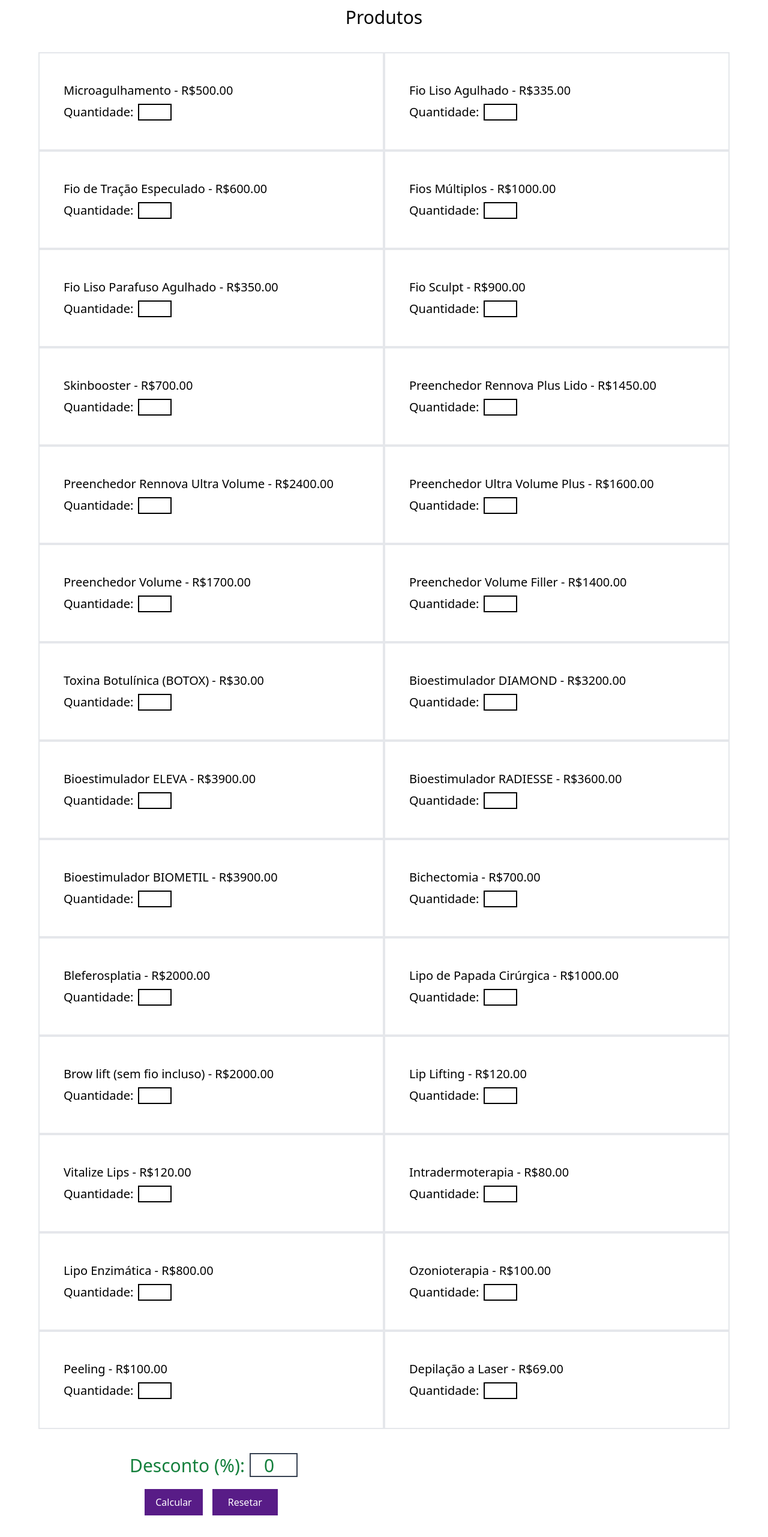
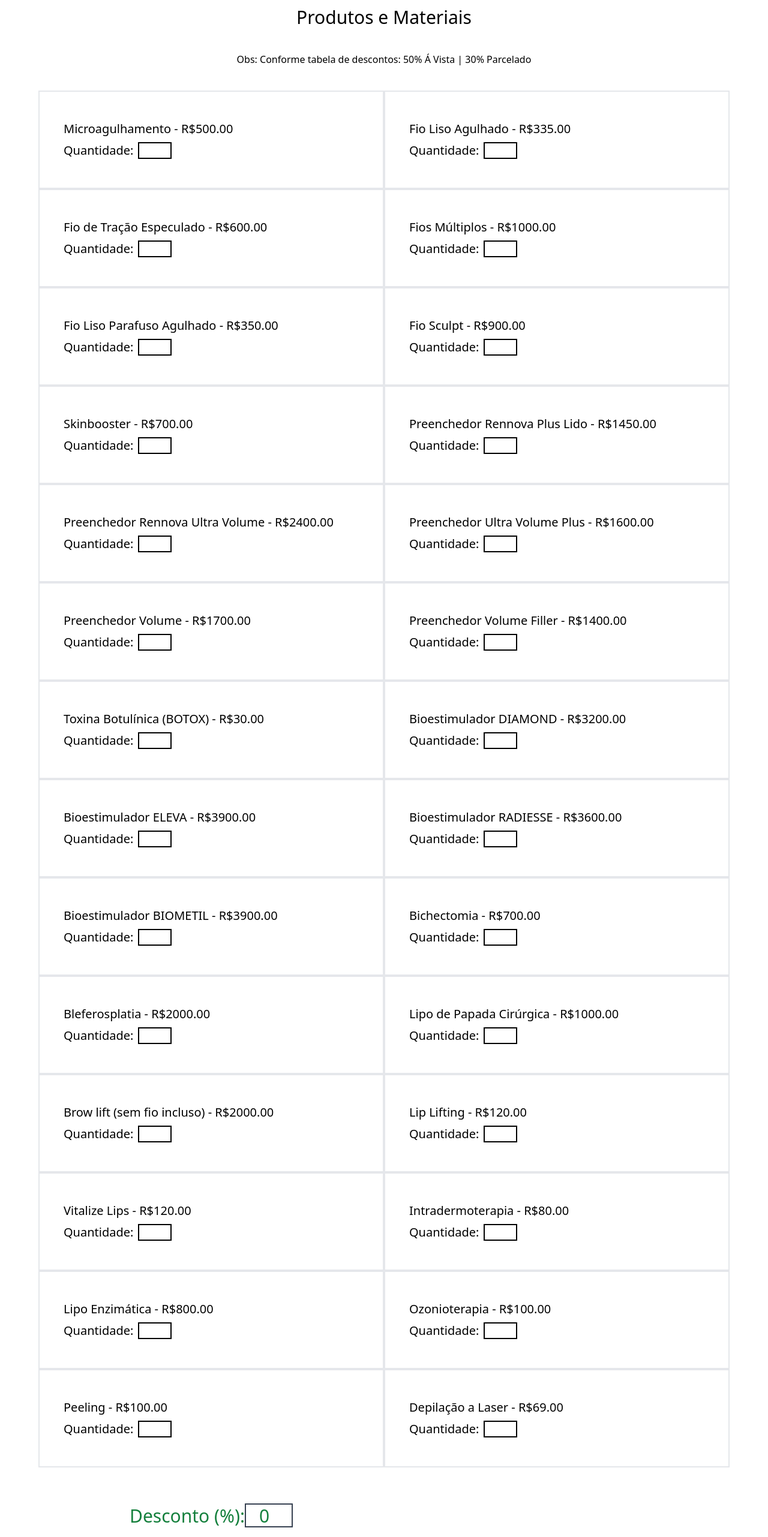
Before and after one commit to reginaguermandi/budget-page, a React (Vite) app: page / in a window 1280 px wide. Shown: the part 234-2797 px from the top of the page at 60% size. Built offline with nearby package versions, Linux system fonts and the light colour scheme.

Commit message:
add input for installments

```diff
--- a/src/Components/ProductList/ProductList.jsx
+++ b/src/Components/ProductList/ProductList.jsx
@@ -6,6 +6,7 @@ export default function ProductList() {
     const [discount, setDiscount] = useState(0);
     const [totalDiscount, setTotalDiscount] = useState(0);
     const [parcelValue, setParcelValue] = useState(0);
+    const [installments, setInstallments] = useState(3);
 
     const handleQuantityChange = (productName, quantity) => {
         setQuantities((prevQuantity) => ({
@@ -16,6 +17,10 @@ export default function ProductList() {
 
     const handleDiscountChange = (event) => {
         setDiscount(event.target.value);
+    };
+
+    const handleInstallmentsChange = (event) => {
+        setInstallments(parseInt(event.target.value));
     };
 
     const handleSubmit = (e) => {
@@ -32,7 +37,7 @@ export default function ProductList() {
         const totalDiscount = total - discountValue;
 
         // Logic to calculate the value of the installments
-        const parcelValue = (totalDiscount / 3).toFixed(2);
+        const parcelValue = (totalDiscount / installments).toFixed(2);
 
         setTotalDiscount(totalDiscount);
         setParcelValue(parcelValue);
@@ -47,9 +52,14 @@ export default function ProductList() {
 
     return (
         <div>
-            <h2 className='my-10 mx-auto text-center text-3xl'>Produtos</h2>
+            <h2 className='my-10 mx-auto text-center text-3xl'>Produtos e Materiais</h2>
             <div>
-                <div className='mx-16 text-center'>
+                <p className='my-10 mx-auto text-center'>
+                    Obs: Conforme tabela de descontos: 50% Á Vista | 30% Parcelado
+                </p>
+            </div>
+            <div>
+                <div className='text-center md:mx-16'>
                     <ul className='md:grid md:grid-cols-2 '>
                         {products.map((product, index) => (
                             <li className='p-10 text-left text-xl border-2' key={index}>
@@ -73,9 +83,9 @@ export default function ProductList() {
                         ))}
                     </ul>
                     <div className='my-10 text-center md:grid md:grid-cols-2 items-center'>
-                        <div className='discount-container'>
                         <div>
-                                <label className='px-2 text-3xl text-green-700'>Desconto (%):</label>
+                            <div className='grid grid-rows-2'>
+                                <label className='my-5 mx-auto text-xl text-green-700 md:text-3xl'>Desconto (%):
                                     <input className='w-20 h-10 text-center text-3xl text-green-700 border-2 border-gray-700 focus:outline-none focus:border-green-500'
                                         type="number"
                                         min="0"
@@ -83,6 +93,18 @@ export default function ProductList() {
                                         value={discount}
                                         onChange={handleDiscountChange}
                                     />
+                                </label>
+                                <label className='mx-auto text-xl md:text-3xl'>
+                                    Quant. de Parcelas:
+                                    <input
+                                        className='w-20 h-10 text-center text-3xl border-2 mx-2 border-black'
+                                        type="number"
+                                        min="1"
+                                        max="10"
+                                        value={installments}
+                                        onChange={handleInstallmentsChange}
+                                    />
+                                </label>
 
                             </div>
                             <div className='inline-flex my-5'>
@@ -92,13 +114,14 @@ export default function ProductList() {
                                 <div className='px-2'>
                                     <button className='py-2 px-6 bg-purple-900 border-2 border-purple-900 text-white hover:bg-white hover:text-black hover:border-2 hover:border-black' onClick={handleReset}>Resetar</button>
                                 </div>
+
                             </div>
                         </div>
-                        <div className='flex-col justify-center'>
+                        <div className='flex-col justify-center text-3xl'>
                             {totalDiscount !== 0 && (
                                 <div>
                                     <p>Total com Desconto: R${totalDiscount.toFixed(2)}</p>
-                                    <p>Valor das Parcelas: 3 X R${parcelValue}</p>
+                                    <p>Parcelas: R${parcelValue}</p>
                                 </div>
                             )}
                         </div>
```
Lines whose indentation alone changed are shown as unchanged.
